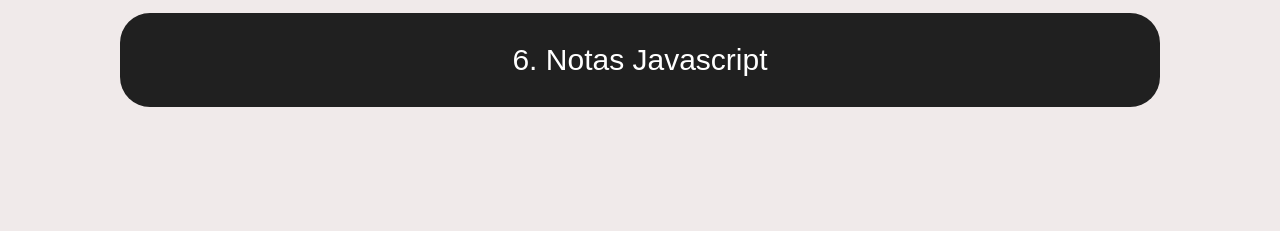
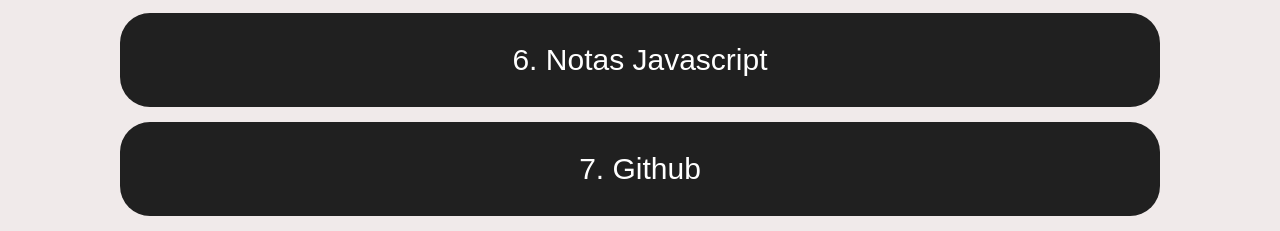
Before and after one commit to TomasJaH/project-tomy, a plain HTML site: page Clases/Web/index.html in a window 1280 px wide. Shown: the part 700-931 px from the top of the page. Before the commit the page ends 822 px from the top, so only its background shows below. Drawn offline with Linux system fonts and the light colour scheme.

Commit message:
Boton 7 Github

```diff
--- a/Clases/Web/index.html
+++ b/Clases/Web/index.html
@@ -41,5 +41,8 @@
     <div class="articulo">
         <a href="/CURSO JS/0 Introduccion/code.js" class="enlacepr">6. Notas Javascript</a>
     </div>
+    <div class="articulo">
+        <a href="/CURSO JS/0 Introduccion/code.js" class="enlacepr">7. Github</a>
+    </div>
 </body>
 </html>
```
